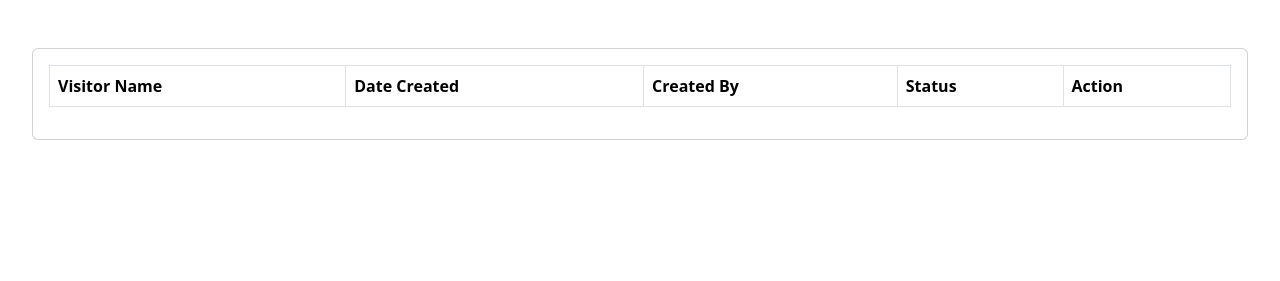
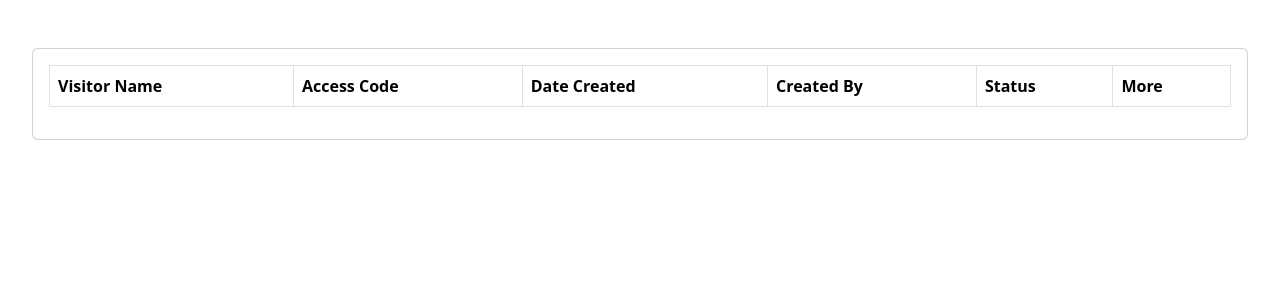
Before and after one commit to Chido100/estate_management_system, a Django app: page /visitor_access/workspace/ in a window 1280 px wide. Shown: the part 106-387 px from the top of the page. Run offline with Django 4.2, Linux system fonts and the light colour scheme; a user stored in the database is signed in; data comes from the database, SQL or seed files in the repository; lists and menus that the app fills with data are empty.

Commit message:
Updated visitor access templates to display the access code

```diff
--- a/ems/templates/visitor_access/all_access_requests.html
+++ b/ems/templates/visitor_access/all_access_requests.html
@@ -42,10 +42,11 @@
                 <tr>
                     <!---<th scope="col">Request ID</th>--->
                     <th scope="col">Visitor Name</th>
+                    <th scope="col">Access Code</th>
                     <th scope="col">Created On</th>
                     <th scope="col">Assigned To</th>
                     <th scope="col">Status</th>
-                    <th scope="col">Action</th>
+                    <th scope="col">More</th>
                 </tr>
             </thead>
             <tbody>
@@ -53,6 +54,7 @@
                 <tr>
                     <!---<td><small>{{access_request.request_number}}</small></td>--->
                     <td><small>{{access_request.visitor_name}}</small></td>
+                    <td><small>{{access_request.access_code}}</small></td>
                     <td><small>{{access_request.date_created|date:"j F, Y"}}</small></td>
                     {% if access_request.assigned_to %}
                     <td><small>{{access_request.assigned_to}}</small></td>
--- a/ems/templates/visitor_access/workspace.html
+++ b/ems/templates/visitor_access/workspace.html
@@ -13,16 +13,18 @@
             <thead>
                 <tr>
                     <th scope="col">Visitor Name</th>
+                    <th scope="col">Access Code</th>
                     <th scope="col">Date Created</th>
                     <th scope="col">Created By</th>
                     <th scope="col">Status</th>
-                    <th scope="col">Action</th>
+                    <th scope="col">More</th>
                 </tr>
             </thead>
             <tbody>
                 {% for access_request in access_requests %}
                 <tr>
                     <td><small>{{access_request.visitor_name}}</small></td>
+                    <td><span class="badge bg-primary">{{access_request.access_code}}</span></td>
                     <td><small>{{access_request.date_created}}</small></td>
                     <td>{{access_request.creator}}</td>
                     {% if access_request.request_status == 'Active' %}
```
